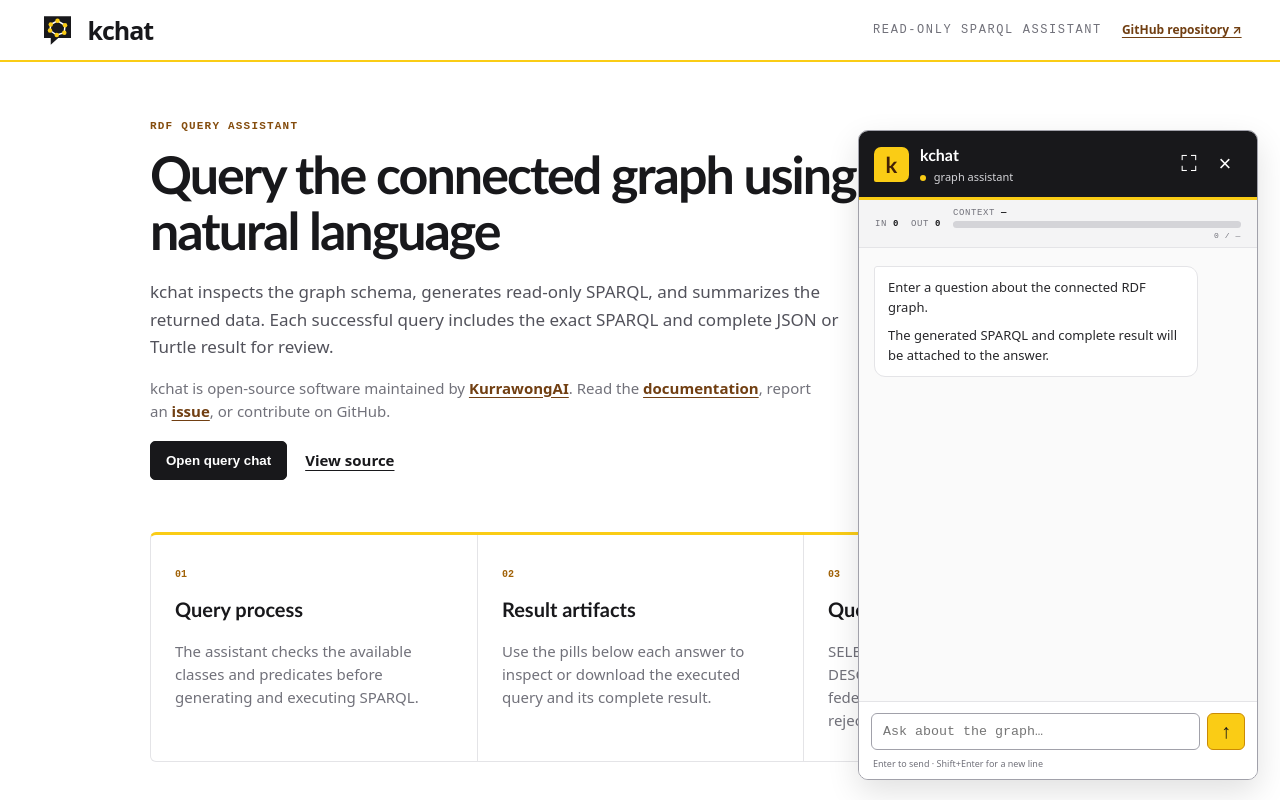
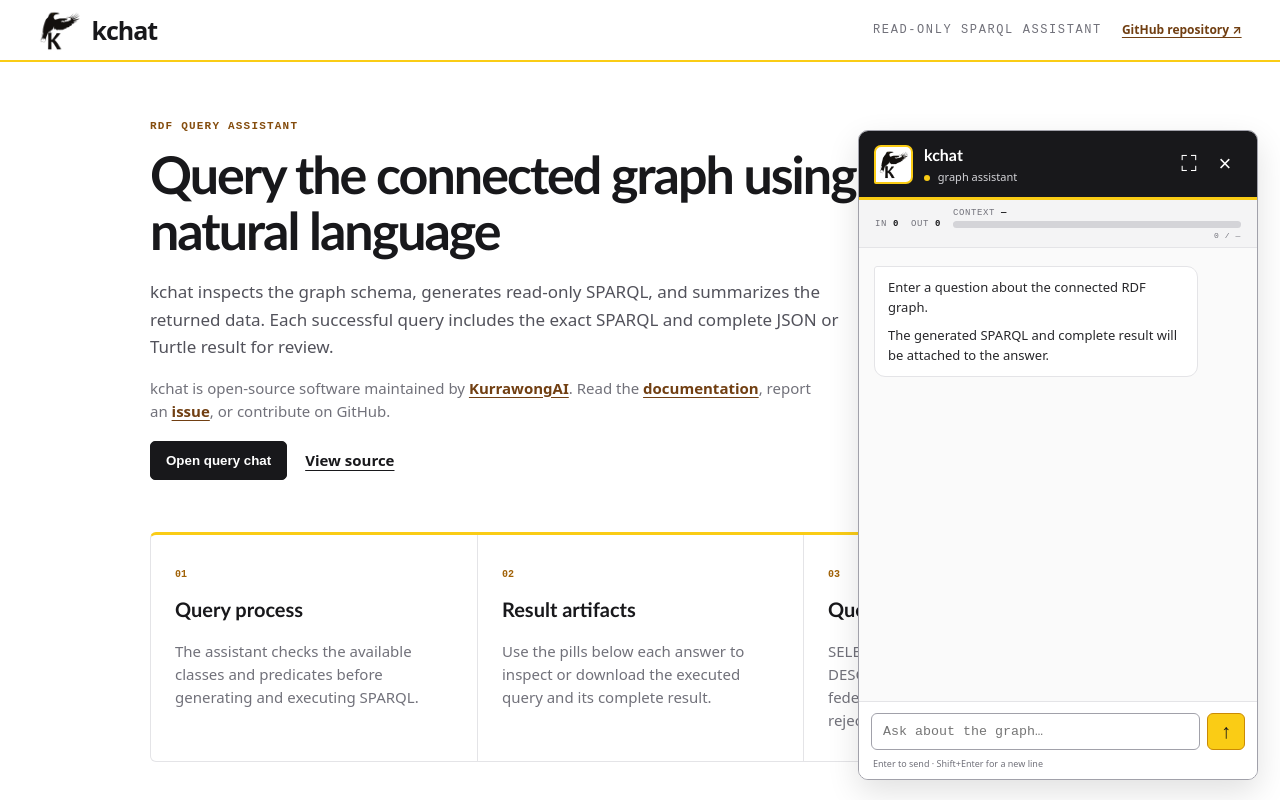
Before and after one commit to Kurrawong/kchat, a plain HTML site: page sparql_agent/ui/index.html in a window 1280 px wide. Shown: the top 800 px of the page. Drawn offline with Linux system fonts and the light colour scheme; no server answers.

Commit message:
add kai logo

```diff
--- a/sparql_agent/ui/index.html
+++ b/sparql_agent/ui/index.html
@@ -4,17 +4,13 @@
   <meta charset="utf-8">
   <meta name="viewport" content="width=device-width,initial-scale=1">
   <title>kchat · RDF answers</title>
+  <link rel="icon" type="image/png" href="/kai.png">
   <link rel="stylesheet" href="/styles.css">
 </head>
 <body>
   <header class="site-header">
     <a class="brand" href="/" aria-label="kchat home">
-      <svg class="brand-mark" viewBox="0 0 52 52" aria-hidden="true">
-        <path d="M8 7h36v29H27l-10 9v-9H8z" fill="currentColor"/>
-        <path d="M17 18l9-5 10 6-1 10-10 3-9-6z" fill="none" stroke="white" stroke-width="2"/>
-        <circle cx="17" cy="18" r="3" fill="white"/><circle cx="26" cy="13" r="3" fill="white"/>
-        <circle cx="36" cy="19" r="3" fill="white"/><circle cx="35" cy="29" r="3" fill="white"/><circle cx="25" cy="32" r="3" fill="white"/><circle cx="16" cy="26" r="3" fill="white"/>
-      </svg>
+      <img class="brand-mark" src="/kai.png" alt="">
       <span>kchat</span>
     </a>
     <div class="header-meta">
@@ -73,7 +69,7 @@ LLM_MODEL=mistral/mistral-small-latest</code></pre>
 
   <aside id="chat-widget" class="chat-widget" aria-label="Chat with kchat">
     <header class="chat-header">
-      <div class="mini-logo">k</div><div><strong>kchat</strong><small><i></i> graph assistant</small></div>
+      <div class="mini-logo"><img src="/kai.png" alt=""></div><div><strong>kchat</strong><small><i></i> graph assistant</small></div>
       <div class="chat-controls">
         <button id="chat-size" aria-label="Maximize chat" title="Maximize chat">⛶</button>
         <button id="chat-close" aria-label="Close chat" title="Close chat">×</button>
--- a/sparql_agent/ui/styles.css
+++ b/sparql_agent/ui/styles.css
@@ -45,8 +45,7 @@ code { font-family: ui-monospace, SFMono-Regular, Menlo, Monaco, Consolas, monos
   text-decoration: none;
   letter-spacing: -1px;
 }
-.brand-mark { width: 39px; height: 39px; color: var(--ink); }
-.brand-mark circle { fill: var(--yellow); }
+.brand-mark { width: 43px; height: 43px; object-fit: contain; }
 .header-meta { display: flex; align-items: center; gap: 20px; }
 .tagline {
   font: 12px ui-monospace, SFMono-Regular, monospace;
@@ -161,14 +160,15 @@ h1 { font-size: clamp(36px, 5vw, 52px); line-height: 1.08; letter-spacing: -2px;
 .mini-logo {
   display: grid;
   place-items: center;
-  width: 35px;
-  height: 35px;
+  width: 39px;
+  height: 39px;
   margin-right: 11px;
-  background: var(--yellow);
-  color: var(--yellow-ink);
+  padding: 2px;
+  background: white;
+  border: 2px solid var(--yellow);
   border-radius: 7px 7px 7px 2px;
-  font: 900 22px Candara, Arial, sans-serif;
 }
+.mini-logo img { width: 100%; height: 100%; object-fit: contain; }
 .chat-header strong { display: block; font-family: Candara, Arial, sans-serif; font-size: 16px; }
 .chat-header small { display: block; color: #d4d4d8; font-size: 11px; }
 .chat-header small i { display: inline-block; width: 6px; height: 6px; border-radius: 50%; background: var(--yellow); margin-right: 5px; }
```
Also changed, not shown: sparql_agent/ui/kai.png (added).
